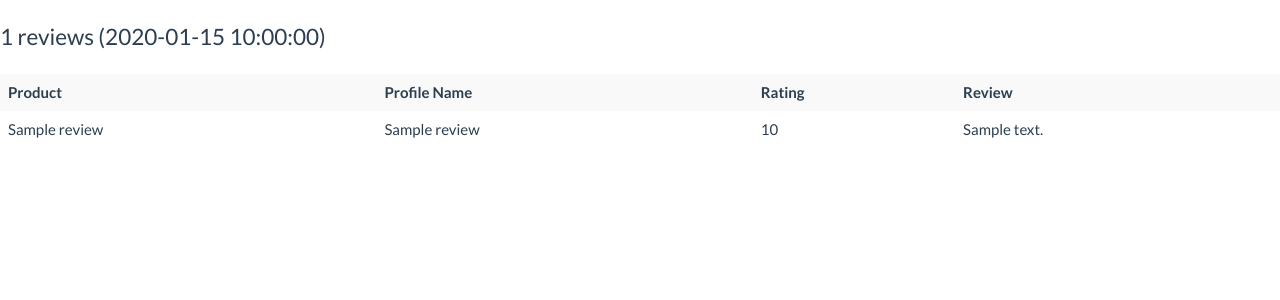
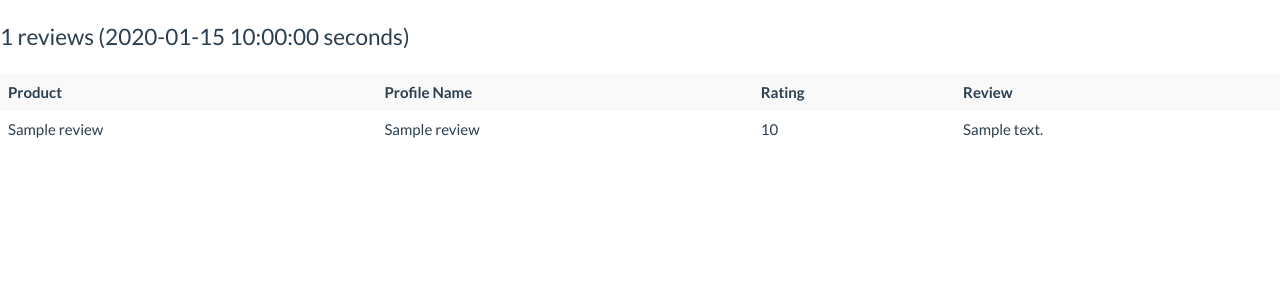
Before and after one commit to isuraed/insight, a Flask app: template server/templates/reviews.html in a window 1280 px wide. Shown: the part 60-360 px from the top of the page. Run offline with Flask 2, Linux system fonts and the light colour scheme; the template is opened without the code that fills it: most values are stand-ins (such as "Sample title", 1, 10 or a date in 2020); some libraries are stand-ins or nearby versions.

Commit message:
Fix formatting in review query time displaying.

```diff
--- a/server/templates/reviews.html
+++ b/server/templates/reviews.html
@@ -1,7 +1,7 @@
 {% extends "index.html" %}
 {% block content %}
 <p class="lead">
-    {{ meta['count'] }} reviews ({{ meta['responseTime'] }})
+    {{ meta['count'] }} reviews ({{ meta['responseTime'] }} seconds)
 </p>
 <table class="table table-striped">
     <tr>
```
